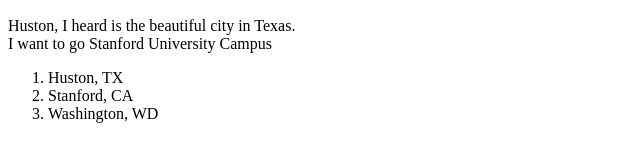
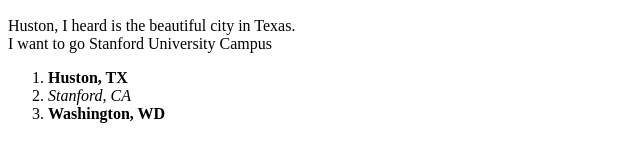
Before and after one commit to frimpongsarfok/USAF-html-checkpoint, a plain HTML site: page html-exercise.html in a window 1280 px wide. Shown: the part 277-438 px from the top of the page, 0-640 px from the left. Drawn offline with Linux system fonts and the light colour scheme.

Commit message:
strong odd and emphasized even

```diff
--- a/html-exercise.html
+++ b/html-exercise.html
@@ -21,9 +21,9 @@
         <p>Huston, I heard is the beautiful city in Texas.<br>
            I want to go Stanford University Campus </p>
         <ol>
-            <li>Huston, TX</li>
-            <li>Stanford, CA</li>
-            <li>Washington, WD</li>
+            <li><strong>Huston, TX</strong></li>
+            <li><em>Stanford, CA</em></li>
+            <li><strong>Washington, WD</strong></li>
         </ol>
     </body>
 </html>
```
